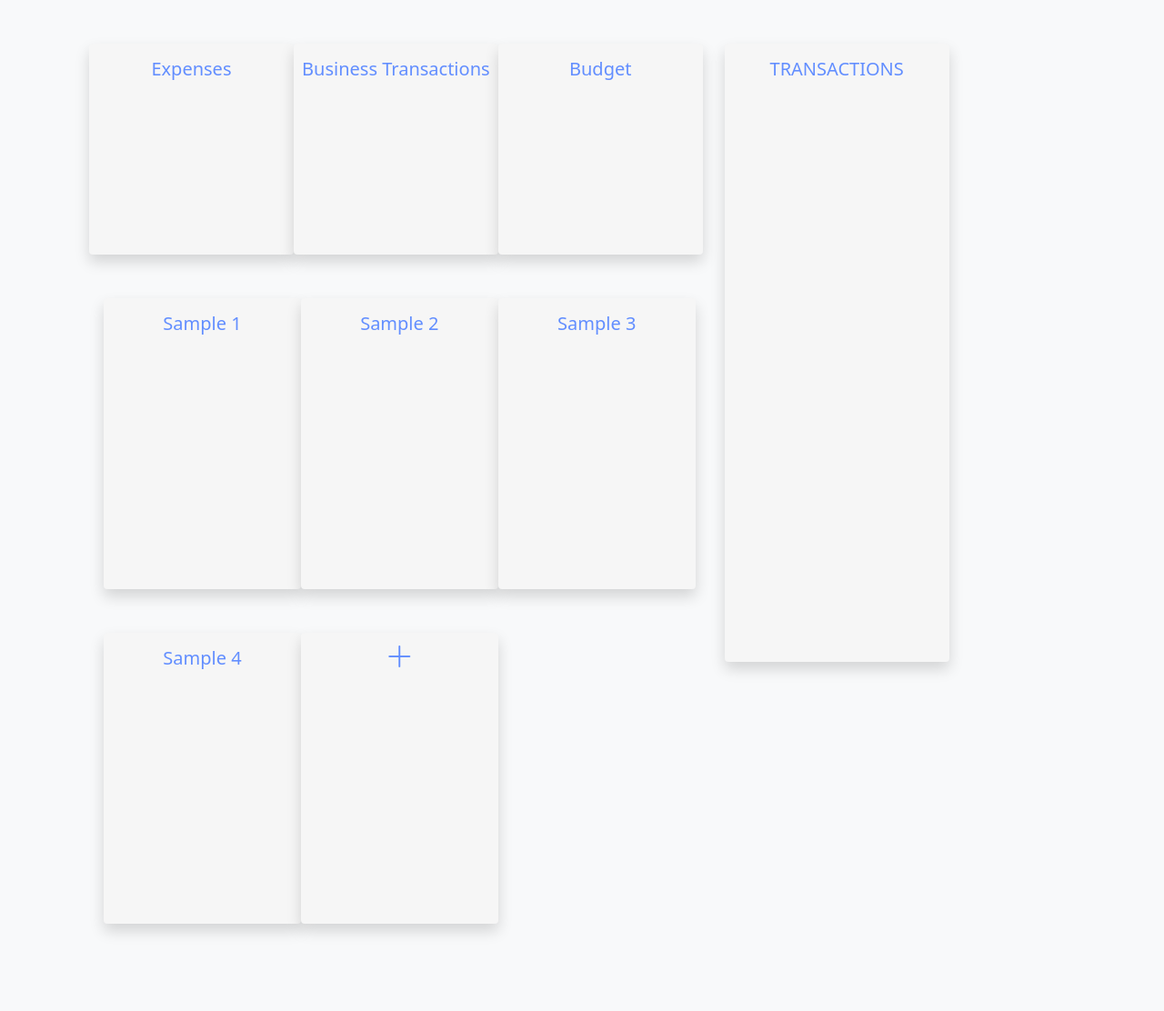
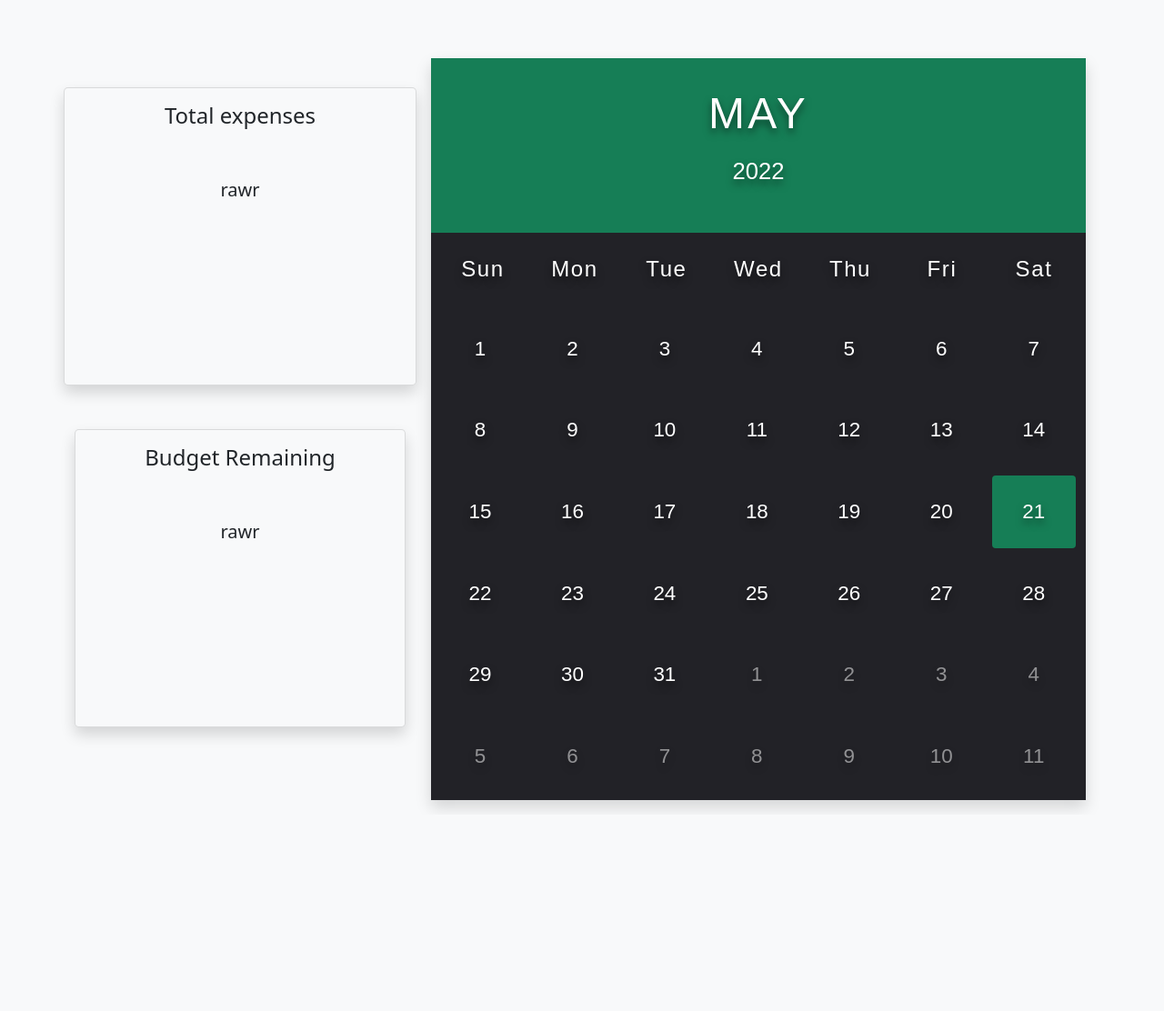
Before and after one commit to 0IUwUL/G-Track, a CodeIgniter app: page /ex/ in a window 1280 px wide. Shown: the part 64-1176 px from the top of the page at 91% size. After the commit the page ends 956 px from the top, so only its background shows below. Run offline with CodeIgniter, Linux system fonts and the light colour scheme.

Commit message:
Expense front end

```diff
--- a/application/controllers/Welcome.php
+++ b/application/controllers/Welcome.php
@@ -21,7 +21,7 @@ class Welcome extends CI_Controller {
 	public function index()
 	{
 		$this->load->view('template/header');
-		$this->load->view('dashboard');
+		$this->load->view('expense_page');
 		$this->load->view('template/footer');
 	}
 }
--- a/application/views/expense_page.html
+++ b/application/views/expense_page.php
@@ -1,23 +1,3 @@
-<!DOCTYPE html>
-<html lang="en">
-<head>
-    <meta charset="UTF-8">
-    <meta http-equiv="X-UA-Compatible" content="IE=edge">
-    <meta name="viewport" content="width=device-width, initial-scale=1.0">
-    <title>ET App</title>
-    <!--Bootstrap 5 elements link-->
-    <!-- CSS only -->
-    <link href="https://cdn.jsdelivr.net/npm/bootstrap@5.1.3/dist/css/bootstrap.min.css" rel="stylesheet" integrity="sha384-1BmE4kWBq78iYhFldvKuhfTAU6auU8tT94WrHftjDbrCEXSU1oBoqyl2QvZ6jIW3" crossorigin="anonymous">
-    <!-- JavaScript Bundle with Popper -->
-    <script src="https://cdn.jsdelivr.net/npm/bootstrap@5.1.3/dist/js/bootstrap.bundle.min.js" integrity="sha384-ka7Sk0Gln4gmtz2MlQnikT1wXgYsOg+OMhuP+IlRH9sENBO0LRn5q+8nbTov4+1p" crossorigin="anonymous"></script>
-    <link rel="stylesheet" href="https://cdn.jsdelivr.net/npm/bootstrap-icons@1.8.1/font/bootstrap-icons.css">
-    <link rel="stylesheet" href="style.css">
-    <!-- for calendar -->
-    <link rel="stylesheet" href="https://cdnjs.cloudflare.com/ajax/libs/font-awesome/6.1.1/css/all.min.css" integrity="sha512-KfkfwYDsLkIlwQp6LFnl8zNdLGxu9YAA1QvwINks4PhcElQSvqcyVLLD9aMhXd13uQjoXtEKNosOWaZqXgel0g==" crossorigin="anonymous" referrerpolicy="no-referrer" />
-    <link rel="preconnect" href="https://fonts.googleapis.com">
-    <link rel="preconnect" href="https://fonts.gstatic.com" crossorigin>
-</head>
-<body>
     <div class="container mt-5">
         <div class="row">
             <!-- content -->
@@ -64,9 +44,35 @@
                     <div class="days"></div>
                   </div>
             </div>
+        <!-- modal -->
+            <div class="modal fade" id="Inpuexpense" tabindex="-1" aria-labelledby="InputExpense" aria-hidden="true">
+                <div class="modal-dialog">
+                  <div class="modal-content text-color">
+                    <div class="modal-body">
+                      <div class="modal-title justify-content-center h2 text-center">
+                          Expense
+                      </div>
+                      <div class="row mt-5">
+                        <form>
+                            <div class="mb-3">
+                              <label for="InputCostName" class="form-label">Name:</label>
+                              <input type="text" class="form-control" id="InputCostName" aria-describedby="emailHelp">
+                            </div>
+                            <div class="mb-3">
+                              <label for="CostValue" class="form-label">Cost</label>
+                              <input type="number" class="form-control" id="CostValue">
+                            </div>
+                        </form>
+                      </div>
+                    </div>
+                    <div class="modal-footer">
+                      <button type="button" class="btn btn-light" data-bs-dismiss="modal">Cancel</button>
+                      <button type="submit" class="btn btn-primary">Submit</button>
+                    </div>
+                  </div>
+                </div>
+              </div>
         </div>
     </div>
 
-<script src="script.js"></script>
-</body>
-</html>
+<script src="<?php echo base_url('assets/script/script.js')?>"></script>
--- a/assets/css/style.css
+++ b/assets/css/style.css
@@ -1,3 +1,6 @@
+.text-color{
+    color: #628EFF;
+  }
 
 /*for Landing Page*/
 .status{
@@ -19,3 +22,103 @@
     color: #628EFF;
     height: 40vh;
 }
+
+
+/* calendar */
+.cal_font{
+    font-family: "Quicksand", sans-serif;
+    background-color: #222227;
+    margin: 0;
+    padding: 0;
+}
+.calendar {
+    width: 45rem;
+    height: 51rem;
+    background-color: #222227;
+    box-shadow: 0 0.5rem 3rem rgba(0, 0, 0, 0.4);
+    padding: 0;
+}
+
+.month {
+    width: 100%;
+    height: 12rem;
+    background-color: #167e56;
+    display: flex;
+    justify-content: space-between;
+    align-items: center;
+    padding: 0 2rem;
+    text-align: center;
+    text-shadow: 0 0.3rem 0.5rem rgba(0, 0, 0, 0.5);
+    padding: 0;
+  }
+
+.month i {
+    font-size: 2.5rem;
+    cursor: pointer;
+    margin: 0 1.5rem 0 1.5rem;
+}
+
+.month h1 {
+    font-size: 3rem;
+    font-weight: 400;
+    text-transform: uppercase;
+    letter-spacing: 0.2rem;
+    margin-bottom: 1rem;
+  }
+
+.month p {
+    font-size: 1.6rem;
+  }
+
+.weekdays {
+    width: 100%;
+    height: 5rem;
+    padding: 0 0.4rem;
+    display: flex;
+    align-items: center;
+  }
+
+.weekdays div {
+    font-size: 1.5rem;
+    font-weight: 400;
+    letter-spacing: 0.1rem;
+    width: calc(44.2rem / 7);
+    display: flex;
+    justify-content: center;
+    align-items: center;
+    text-shadow: 0 0.3rem 0.5rem rgba(0, 0, 0, 0.5);
+  }
+
+.days {
+    width: 100%;
+    display: flex;
+    flex-wrap: wrap;
+    padding: 0.2rem;
+  }
+
+.days div {
+    font-size: 1.4rem;
+    margin: 0.3rem;
+    width: calc(40.2rem / 7);
+    height: 5rem;
+    display: flex;
+    justify-content: center;
+    align-items: center;
+    text-shadow: 0 0.3rem 0.5rem rgba(0, 0, 0, 0.5);
+    transition: background-color 0.2s;
+  }
+
+.days div:hover{
+    background-color: #262626;
+    border: 0.2rem solid #777;
+    cursor: pointer;
+  }
+
+.prev-date,
+.next-date {
+    opacity: 0.5;
+  }
+
+.today {
+    background-color: #167e56;
+  }
--- a/application/views/script.js
+++ b/assets/script/script.js
@@ -4,7 +4,8 @@ const renderCalendar = () => {
   date.setDate(1);
 
   const monthDays = document.querySelector(".days");
-
+  const currYear = date.getFullYear();
+  var addDays = 1;
   const lastDay = new Date(
     date.getFullYear(),
     date.getMonth() + 1,
@@ -25,7 +26,7 @@ const renderCalendar = () => {
     0
   ).getDay();
 
-  const nextDays = 7 - lastDayIndex - 1;
+  var nextDays = 0;
 
   const months = [
     "January",
@@ -44,12 +45,12 @@ const renderCalendar = () => {
 
   document.querySelector(".date h1").innerHTML = months[date.getMonth()];
 
-  document.querySelector(".date p").innerHTML = new Date().toDateString();
+  document.querySelector(".date p").innerHTML = currYear;
 
   let days = "";
 
   for (let x = firstDayIndex; x > 0; x--) {
-    days += `<div class="prev-date">${prevLastDay - x + 1}</div>`;
+    days += `<div class="prev-date " role="button" data-bs-toggle="modal" data-bs-target="#Inpuexpense">${prevLastDay - x + 1}</div>`;
   }
 
   for (let i = 1; i <= lastDay; i++) {
@@ -57,16 +58,25 @@ const renderCalendar = () => {
       i === new Date().getDate() &&
       date.getMonth() === new Date().getMonth()
     ) {
-      days += `<div class="today">${i}</div>`;
+      days += `<div class="today btn text-white" role="button" data-bs-toggle="modal" data-bs-target="#Inpuexpense">${i}</div>`;
     } else {
-      days += `<div>${i}</div>`;
+      days += `<div class = "btn text-white" role="button" data-bs-toggle="modal" data-bs-target="#Inpuexpense">${i}</div>`;
     }
+    addDays += 1;
   }
 
+  if (addDays >= 21){
+    nextDays = (7 - lastDayIndex - 1) + 7;
+  }else{
+    nextDays = 7 - lastDayIndex - 1;
+  }
+  console.log(nextDays);
   for (let j = 1; j <= nextDays; j++) {
-    days += `<div class="next-date">${j}</div>`;
+    days += `<div class="next-date" role="button" data-bs-toggle="modal" data-bs-target="#Inpuexpense">${j}</div>`;
     monthDays.innerHTML = days;
   }
+
+
 };
 
 document.querySelector(".prev").addEventListener("click", () => {
@@ -79,4 +89,5 @@ document.querySelector(".next").addEventListener("click", () => {
   renderCalendar();
 });
 
+
 renderCalendar();
```
Also changed, not shown: application/views/style.css (deleted, +0 -132 lines).
